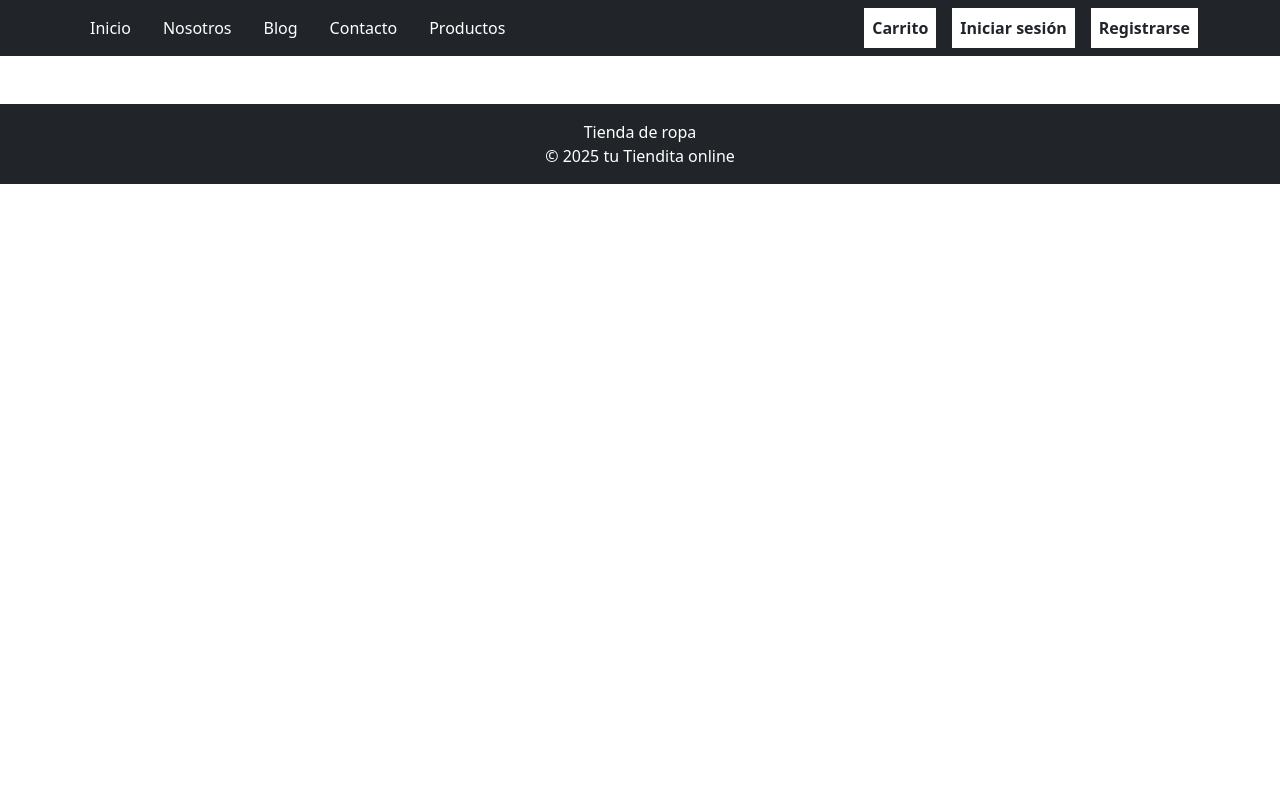
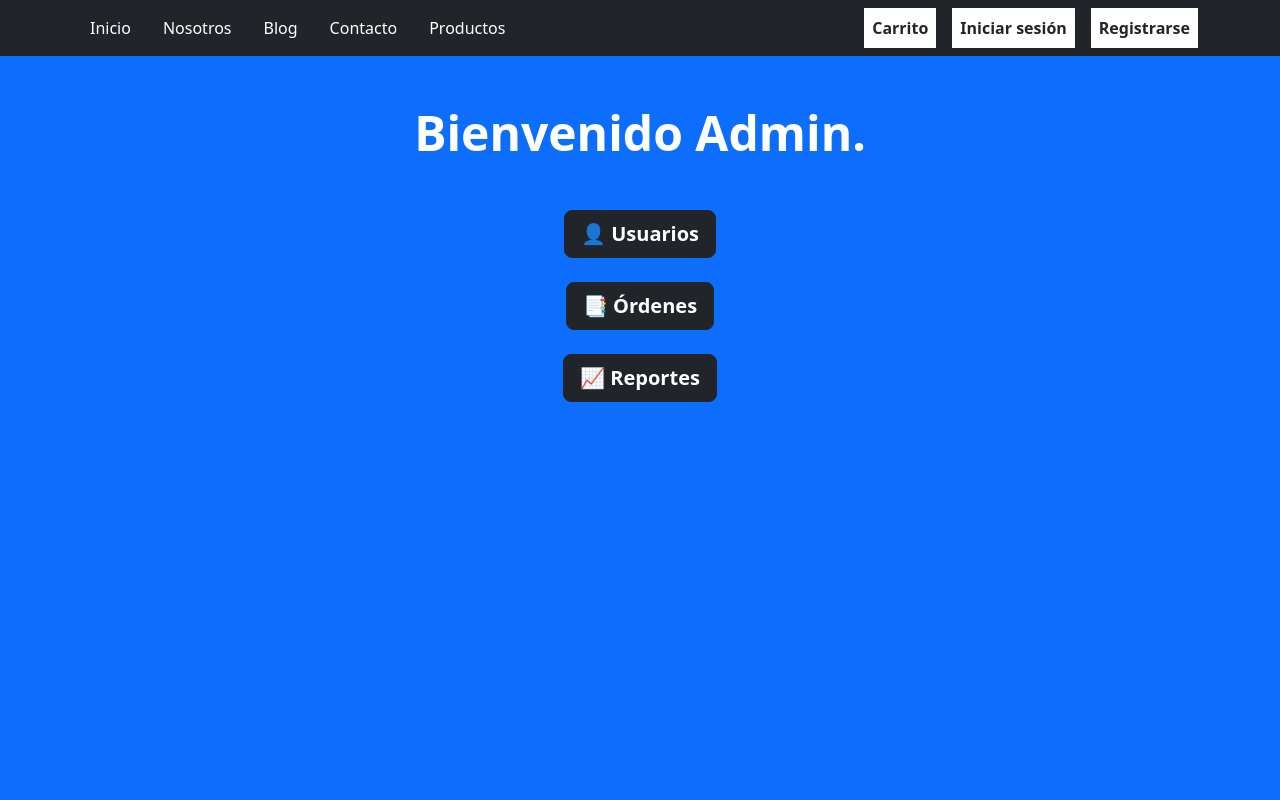
Before and after one commit to GMonLep/EV2_FULLSTACKII_2025, a React (Create React App) app in the folder tienda-online/: page /inicioAdmin in a window 1280 px wide. Shown: the top 800 px of the page. Built offline with nearby package versions, Linux system fonts and the light colour scheme.

Commit message:
se añadio ruta a graficos

```diff
--- a/tienda-online/package.json
+++ b/tienda-online/package.json
@@ -8,7 +8,9 @@
     "@testing-library/react": "^16.3.0",
     "@testing-library/user-event": "^13.5.0",
     "bootstrap": "^5.3.8",
+    "chart.js": "^4.5.1",
     "react": "^19.2.0",
+    "react-chartjs-2": "^5.3.1",
     "react-dom": "^19.2.0",
     "react-router-dom": "^7.9.4",
     "react-scripts": "5.0.1",
--- a/tienda-online/src/App.js
+++ b/tienda-online/src/App.js
@@ -19,6 +19,8 @@ import Carrito from "./pages/Carrito";
 import Productos from './pages/Productos';
 import Blog from './pages/Blog';
 import Checkout from './pages/Checkout';
+import InicioAdmin from './pages/admin/InicioAdmin';
+import Reportes from './pages/Reportes';
 
 function App() {
   return (
@@ -33,13 +35,16 @@ function App() {
           <Route path="/productos" element={<Productos />}/>
           <Route path="/blog" element={<Blog />}/>
           <Route path="/checkout" element={<Checkout />}/>
+          <Route path="/reportes" element={<Reportes />}/>
+
 
           <Route>
+            <Route path="/inicioAdmin" element={<InicioAdmin />}/>
         <Route path="/carrito" element={<Carrito />} />
         </Route>
 
       </Routes>
-      <Footer/>
+      <Footer/>ss
     </BrowserRouter>
   );
 }
--- a/tienda-online/src/components/Footer.js
+++ b/tienda-online/src/components/Footer.js
@@ -1,7 +1,7 @@
 function footer() {
     return (
-        <footer className="bg-dark text-white text-center p-3 mt-5 w-100">Tienda de ropa
-            <p className="m-0">© 2025 tu Tiendita online</p>
+        <footer className="bg-dark text-white text-center p-3 w-100">Tienda de ropa
+            <p className="">© 2025 tu Tiendita online</p>
         </footer>
     )
 }
--- a/tienda-online/src/components/Navbar.js
+++ b/tienda-online/src/components/Navbar.js
@@ -14,7 +14,7 @@ function Navbar(){
                 </div>
                 <div className="navbar-nav d-flex flex-row gap-3">
                     <Link className="nav-link text-dark fw-bold bg-white " to="/carrito">Carrito</Link>
-                    <Link className="nav-link text-dark fw-bold bg-white" to="/inicioSesion">Iniciar sesión</Link>
+                    <Link className="nav-link text-dark fw-bold bg-white" to="/inicioAdmin">Iniciar sesión</Link>
                     <Link className="nav-link text-dark fw-bold bg-white" to="/inicioSesion">Registrarse</Link>
                 </div>
             </div>
--- a/tienda-online/src/pages/Reportes.js
+++ b/tienda-online/src/pages/Reportes.js
@@ -1,5 +1,6 @@
 import { Bar } from "react-chartjs-2";
 import { Chart as ChartJS, CategoryScale, LinearScale, BarElement, Tooltip, Legend } from "chart.js";
+import { ProductosAlmacenados } from "../components/ProductosAlmacenados";
 
 import React from "react";
 import 'bootstrap/dist/css/bootstrap.min.css';
--- a/tienda-online/src/pages/admin/InicioAdmin.js
+++ b/tienda-online/src/pages/admin/InicioAdmin.js
@@ -4,24 +4,34 @@ import 'bootstrap/dist/css/bootstrap.min.css';
 function Inicio(){
 
     return(
-        <div className="container">
-            <div className="row">
-                <div className="col-4">
-                    <div className="col">
-                        <h3>👤 Usuarios</h3>
+
+    <div className="bg-primary" style={{ paddingTop: '0', minHeight: '100vh' }}>
+      {/* SECCION ENCABEZADO */}
+      <section className="bg-primary text-white py-5">
+        <div className="container text-center">
+          <h1 className="display-5 fw-bold"> Bienvenido Admin.</h1>
+
+          <div className="container bg-primary ms-0 mt-5">
+            <div className="row ms-50">
+                <div className="row-4 text-white text-center ">
+                    <div className="col mb-4">
+                        <a href="./"><button className="btn btn-dark fw-bold btn-lg" >👤 Usuarios</button></a>
                     </div>
-                    <div className="col">
-                        <h3>📑 Órdenes</h3>
+                    <div className="col mb-4">
+                        <a href="./"><button className="btn btn-dark fw-bold btn-lg" >📑 Órdenes</button></a>
                     </div>
-                    <div className="col">
-                        <h3>📈 Reportes</h3>
+                    <div className="col mb-4">
+                        <a href="./Reportes"><button className="btn btn-dark fw-bold btn-lg" >📈 Reportes</button></a>
                     </div>
                 </div>
-                <div className="col-8">
-                    h
-                </div>
+
             </div>
         </div>
+        </div>
+      </section>
+
+
+    </div>
     );
 }
 export default Inicio
```
Also changed, not shown: 1 other file (tests, documents, lock files or other folders).
